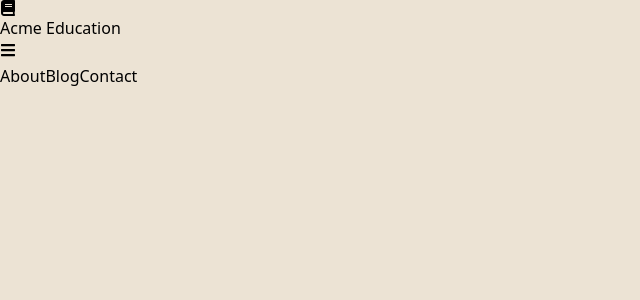
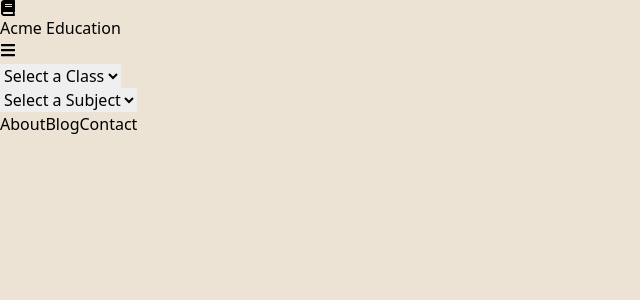
Before and after one commit to Suraj-Xettri/E-Learning-Website, a React (Vite) app in the folder e-learning/: page / in a window 1280 px wide. Shown: the top 300 px of the page, without its empty margins (0-640 px from the left). Built offline with nearby package versions, Linux system fonts and the light colour scheme.

Commit message:
Nav bar completed

```diff
--- /dev/null
+++ b/e-learning/src/components/nav/Dropdown.jsx
@@ -0,0 +1,19 @@
+import React, { useState } from "react";
+import "./dropdown.css";
+const Dropdown = (props) => {
+  return (
+    <div className="select">
+      <select
+        className="w-full bg-transparent cursor-pointer rounded-md border-gray-700 text-black px-2 py-1"
+        id="country"
+      >
+        <option value="">Select a {props.value}</option>
+        <option value="1">Class 1</option>
+        <option value="2">Class 2</option>
+        <option value="3">Class 3</option>
+      </select>
+    </div>
+  );
+};
+
+export default Dropdown;
--- a/e-learning/src/components/nav/Nav.jsx
+++ b/e-learning/src/components/nav/Nav.jsx
@@ -1,10 +1,10 @@
 import React from "react";
 import {FaBars, FaBook } from "react-icons/fa";
-
+import Dropdown from "./Dropdown";
 const Nav = () => {
   return (
     <div className="">
-      <header className="px-4 lg:p-[40px] h-14 flex justify-around w-screen items-center">
+      <header className="px-4 border-b border-black lg:p-[40px] h-14 flex justify-around w-screen items-center">
         <a href="#" className="flex gap-4 items-center justify-center">
           <FaBook className="text-2xl" />
           <span className="font-semibold text-2xl">Acme Education</span>
@@ -13,7 +13,11 @@ const Nav = () => {
           <button className="rounded-full sm:hidden">
             <FaBars className="h-5 w-5" />
           </button>
+
           <nav className="hidden sm:flex gap-4 sm:gap-6 items-center">
+          <Dropdown value = "Class"/>
+          <Dropdown value = "Subject"/>
+
             <a
               href="#"
               className="text-xl font-medium hover:underline underline-offset-4"
```
Also changed, not shown: e-learning/src/components/nav/dropdown.css (added).
